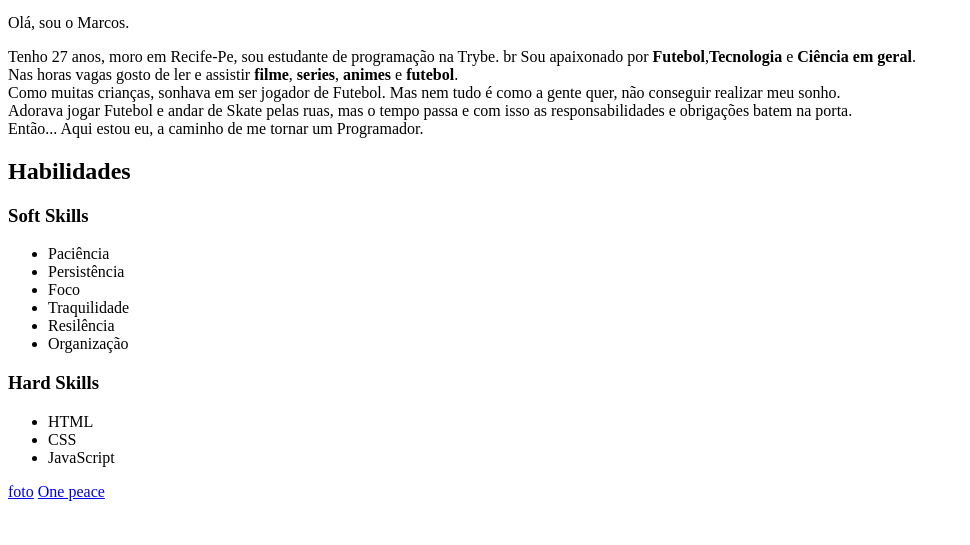
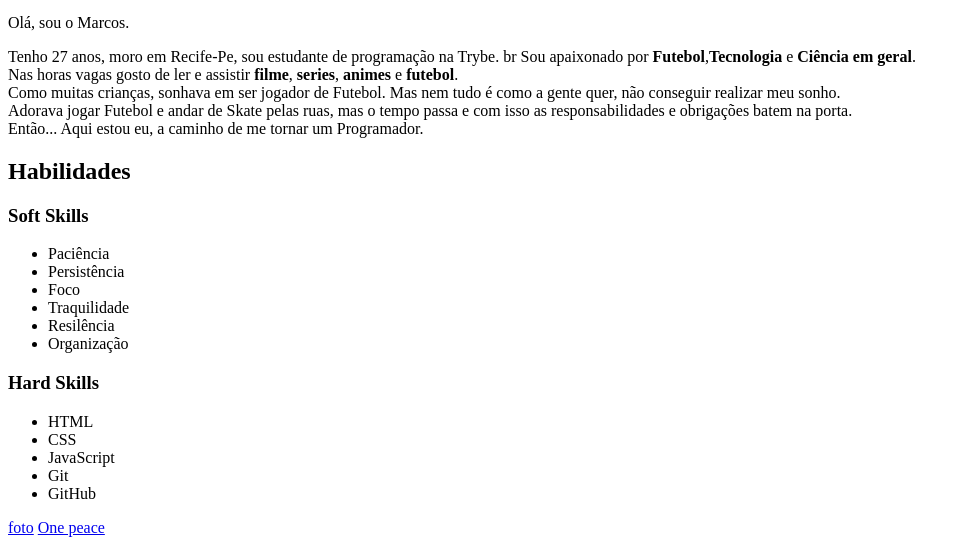
Before and after one commit to Marcos-Augusto-exe/portif-lio-web, a plain HTML site: page index.html in a window 1280 px wide. Shown: the part 345-890 px from the top of the page, without its empty margins (0-970 px from the left). Before the commit the page ends 854 px from the top, so only its background shows below. Drawn offline with Linux system fonts and the light colour scheme.

Commit message:
add hard skills

```diff
--- a/index.html
+++ b/index.html
@@ -43,6 +43,8 @@
           <li>HTML</li>
           <li>CSS</li>
           <li>JavaScript</li>
+          <li>Git</li>
+          <li>GitHub</li>
         </ul>
 
         <a href="#foto">foto</a>
```
